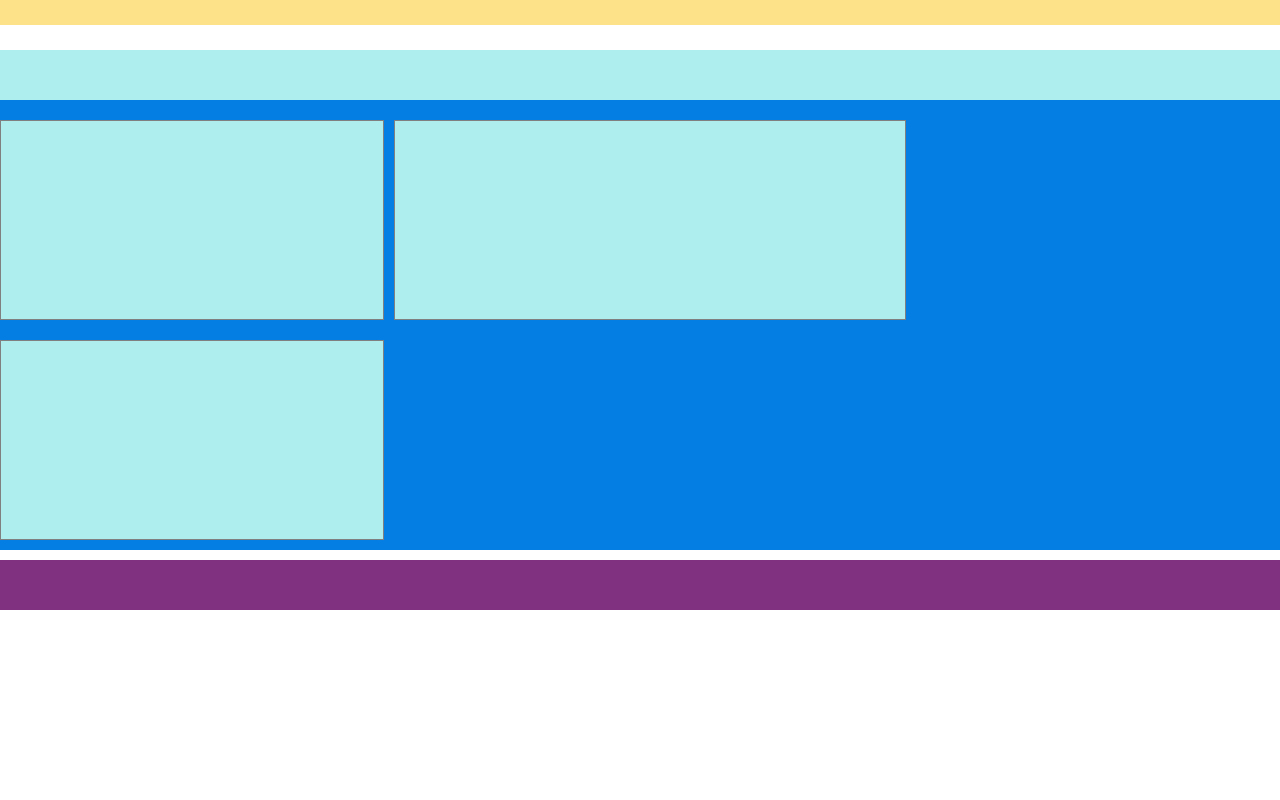
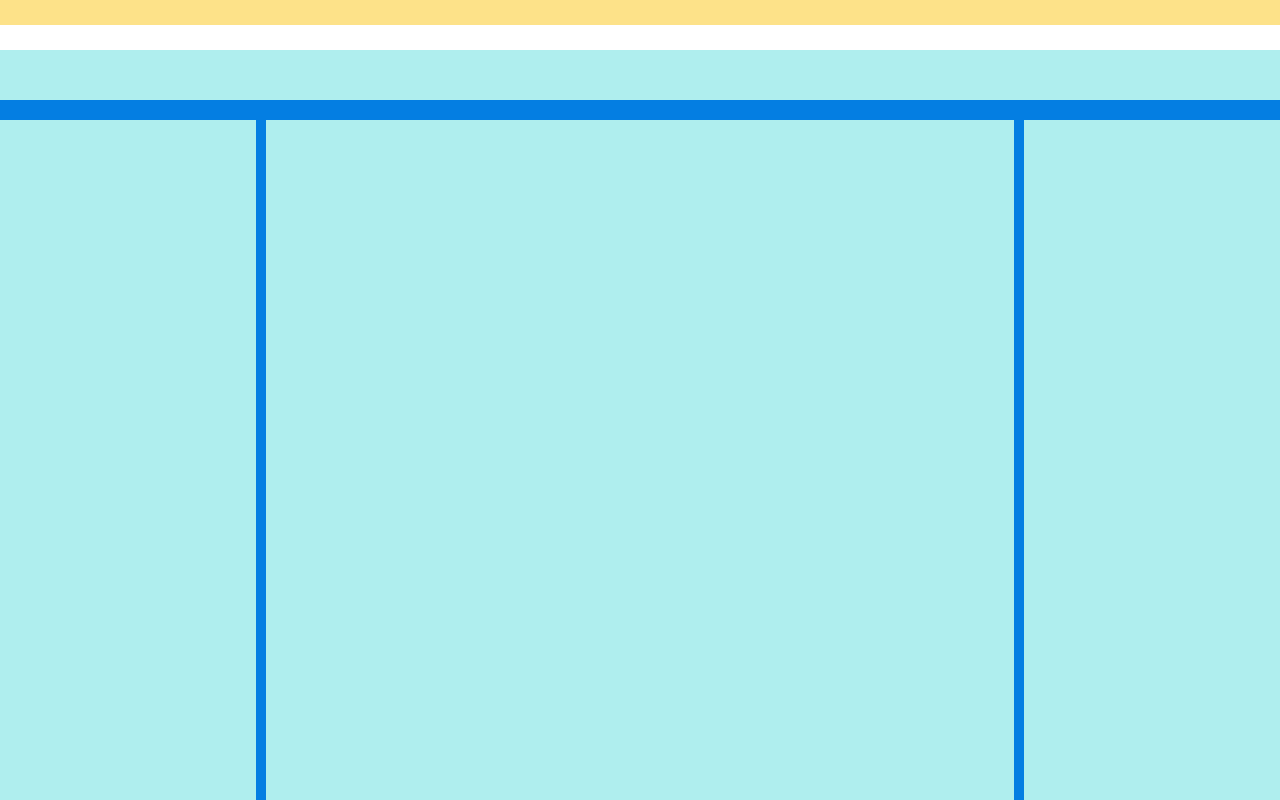
Before and after one commit to andre-cyb/htmlcss-struttura-wp, a plain HTML site: page index.html in a window 1280 px wide. Shown: the part 600-1400 px from the top of the page. Before the commit the page ends 1210 px from the top, so only its background shows below. Drawn offline with Linux system fonts and the light colour scheme.

Commit message:
esercizio completato

```diff
--- a/file.css
+++ b/file.css
@@ -9,7 +9,11 @@ header{
     background-color: lightpink;
 }
 
-.section{
+
+/* main */
+
+
+.section {
     margin-top: 25px;
 }
 
@@ -21,6 +25,9 @@ header{
 .mainblue{
     background-color: rgb(4, 126, 226);
 }
+
+
+
 
 
 .upper-blue-bar{
@@ -36,27 +43,25 @@ header{
 }
 
 .float{
-    width: calc(100% - 30px);
     float: left;
     margin: 10px 0px;
     background-color: paleturquoise;
     height: 200px;
-    border: 1px solid grey;
+
+}
+ .section aside{
+     width: 20%;
+     height: 800px;
+ }
+
+.colonna-centrale{
+    width: calc(60% - 20px) ;
+    margin: 10px ;
+    height: 800px;
 }
 
-.colonna-sinistra{
-    /* width: 20%; */
-    width: 30%;
-}
-.colonna-destra{
-   /* width: 20%; */
-    width: 30%;
-}
-.colonna-centrale{
-   /*  width: 60%; */
-    width: 40% ;
-    margin: 10px ;
-}
+/* fine main */
+
 
 
 footer{
```
Also changed, not shown: index.html (+2 -12 lines).
